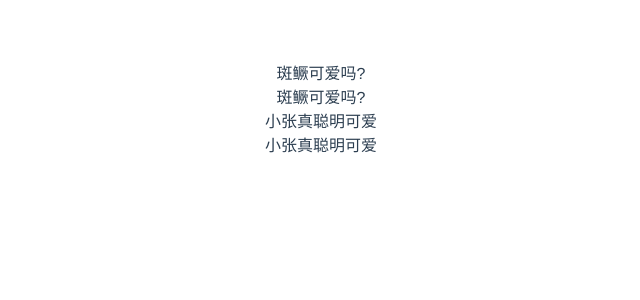
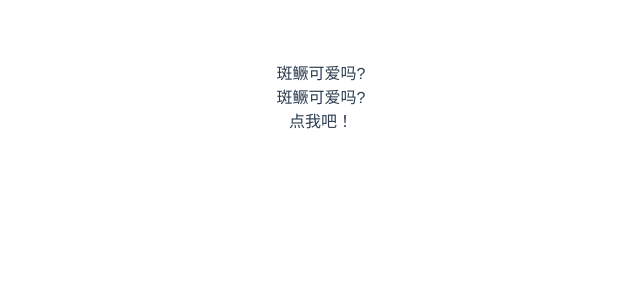
Before and after one commit to zhanana/vue-demo-1, a Vue app: page / in a window 1280 px wide. Shown: the top 300 px of the page, without its empty margins (319-959 px from the left). Built offline with nearby package versions, Linux system fonts and the light colour scheme.

Commit message:
模仿v-on:click事件

```diff
--- a/src/App.vue
+++ b/src/App.vue
@@ -1,8 +1,6 @@
 <template>
   <div id="app">
     <Demo8 />
-    <div v-x>小张真聪明可爱</div>
-    <div v-y>小张真聪明可爱</div>
   </div>
 </template>
 
--- a/src/components/Demo8.vue
+++ b/src/components/Demo8.vue
@@ -2,6 +2,7 @@
     <div class="container">
         <div v-x>斑鳜可爱吗?</div>
         <div v-y>斑鳜可爱吗?</div>
+        <div v-on2:click="hi">点我吧！</div>
     </div>
 </template>
 
@@ -13,6 +14,15 @@ export default {
             inserted(el){
                 el.addEventListener('click',()=>{console.log('不可爱')})
             }
+        },
+        // 模仿v-on:click事件，让页面监听点击完后清楚removeEventListener，减少不必要的垃圾
+        'on2':{
+            inserted(el,info){
+                el.addEventListener(info.arg,info.value)
+            },
+            unbind(el,info){
+                el.removeEventListener(info.arg,info.value)
+            },
         }
     },
     // 定义局部变量，只能在这个组件里调用
@@ -37,6 +47,9 @@ export default {
 
     },
     methods: {
+        hi(){
+            console.log('小虎子真帅')
+        }
 
     },
 };
--- a/src/main.js
+++ b/src/main.js
@@ -4,6 +4,7 @@ import App from './App.vue'
 Vue.config.productionTip = false
 
 // 定义全局变量，当用户点击页面的元素时打印出‘可爱’，每个组件都可以用
+// 所有Dom操作都封装到directive指令里面，可以减少重复的dom操作
 Vue.directive('x',{
   inserted:function(el){
     el.addEventListener('click',()=>{console.log('可爱')})
```
